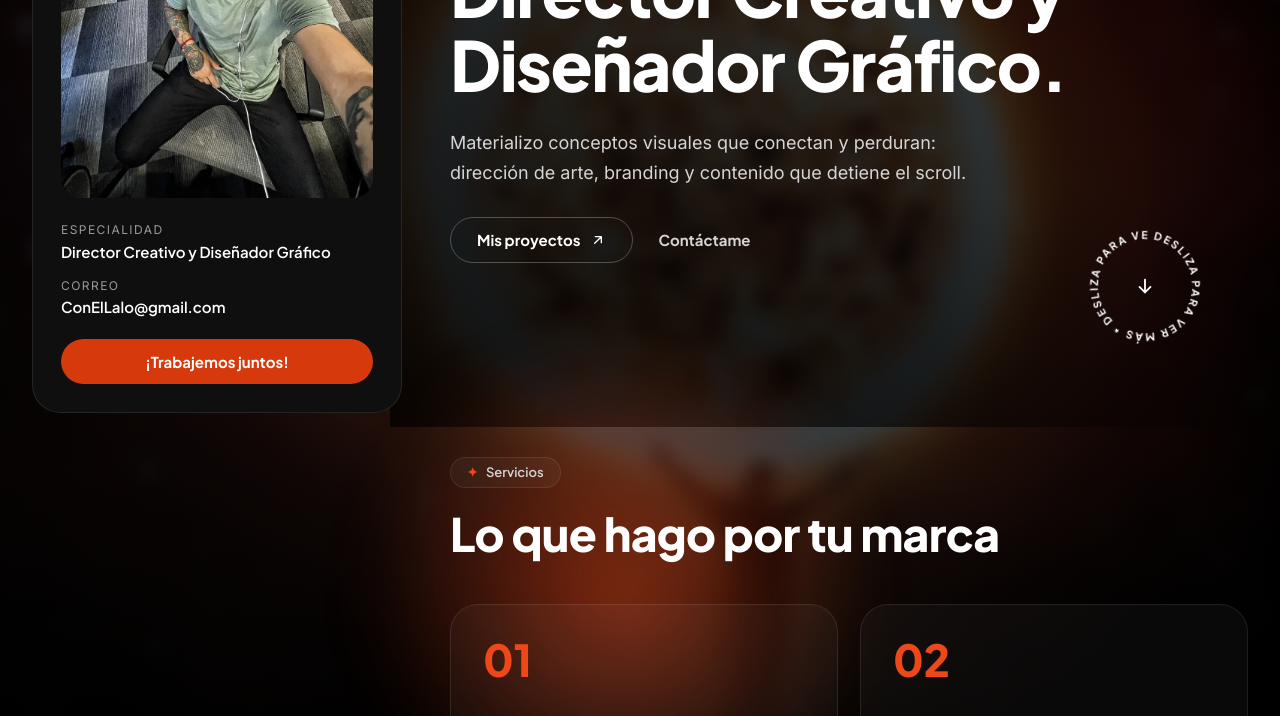
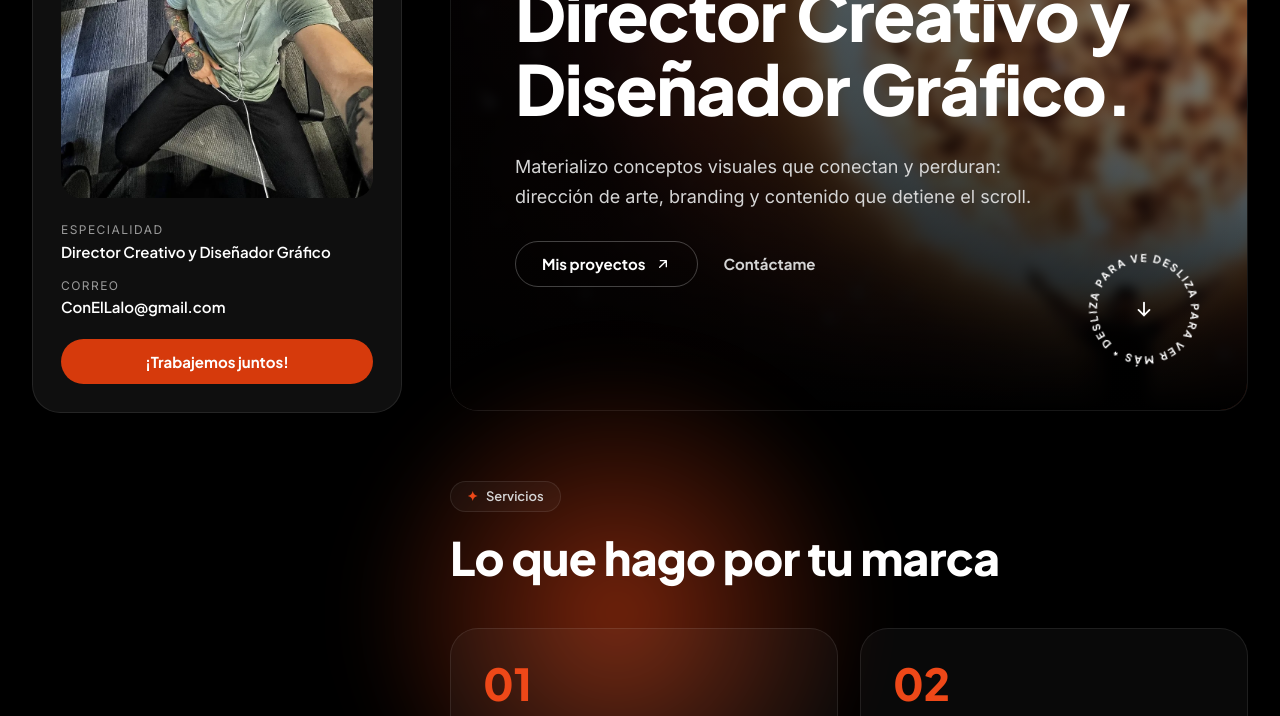
Before and after one commit to Angelrico247/portafolio-lalo, a plain HTML site: page index.html in a window 1280 px wide. Shown: the part 355-1071 px from the top of the page. Drawn offline with Linux system fonts and the light colour scheme.

Commit message:
Hero: photo only inside the first section (blurred), top-light to bottom-black gradient; bright part moved away from the title
Orange spheres stay behind the other sections. Contrast measured on the rendered hero.

Co-Authored-By: Claude Sonnet 5.5 <noreply@anthropic.com>

```diff
--- a/assets/css/lalo.css
+++ b/assets/css/lalo.css
@@ -38,21 +38,8 @@ ul { padding: 0; list-style: none; }
 }
 .skip-link:focus { top: 16px; }
 
-/* ---------- Fondo de toda la página ---------- */
-/* La foto va pegada al inicio de la página, difuminada; un degradado la lleva de clara arriba a negra abajo. */
-:root { --bg-h: min(1150px, 150vh); }
+/* ---------- Fondo ---------- */
 html, body { overflow-x: clip; }
-body { position: relative; }
-body::before {
-    content: ""; position: absolute; z-index: -2; top: -30px; left: -30px; right: -30px;
-    height: calc(var(--bg-h) + 30px);
-    background: url("../img/hero-bg.webp") center top / cover no-repeat;
-    filter: blur(9px);
-}
-body::after {
-    content: ""; position: absolute; z-index: -1; top: 0; left: 0; right: 0; height: var(--bg-h);
-    background: linear-gradient(180deg, rgba(0, 0, 0, .18) 0%, rgba(0, 0, 0, .55) 42%, #000 100%);
-}
 
 /* Esferas naranjas difuminadas detrás de cada sección (dos por sección, en lados alternos). */
 .section { position: relative; isolation: isolate; }
@@ -160,15 +147,25 @@ body::after {
 
 /* ---------- Hero ---------- */
 .hero {
-    position: relative; isolation: isolate;
+    position: relative; isolation: isolate; overflow: hidden;
     min-height: calc(100vh - 140px);
     display: flex; flex-direction: column; justify-content: center; gap: 28px;
-    padding: 90px 0 120px;
+    margin-top: 24px; padding: 90px clamp(24px, 5vw, 64px) 120px;
+    border: 1px solid var(--line); border-radius: var(--radius);
 }
-/* Sombra suave detrás del texto: la foto de fondo es clara en el centro y el texto debe leerse siempre. */
+/* La foto vive solo dentro del hero, difuminada; el degradado la lleva de clara arriba a negra abajo.
+   Un velo extra del lado izquierdo mantiene legible el título sobre la parte brillante de la foto. */
 .hero::before {
-    content: ""; position: absolute; inset: -40px -60px -40px -60px; z-index: -1; pointer-events: none;
-    background: linear-gradient(90deg, rgba(0, 0, 0, .74) 0%, rgba(0, 0, 0, .6) 60%, transparent 100%);
+    content: ""; position: absolute; inset: -24px; z-index: -2;
+    /* Más grande que la tarjeta y pegada a la izquierda: así la parte brillante del sol queda a la derecha, lejos del título. */
+    background: url("../img/hero-bg.webp") left 30% / 140% auto no-repeat;
+    filter: blur(6px);
+}
+.hero::after {
+    content: ""; position: absolute; inset: 0; z-index: -1;
+    background:
+        linear-gradient(90deg, rgba(0, 0, 0, .7) 0%, rgba(0, 0, 0, .4) 55%, transparent 100%),
+        linear-gradient(180deg, rgba(0, 0, 0, .12) 0%, rgba(0, 0, 0, .5) 55%, #000 100%);
 }
 .hero .chip { align-self: flex-start; }
 .hero__title { font: 800 clamp(2.6rem, 5.4vw, 5rem)/1.06 var(--font-title); color: var(--heading); letter-spacing: -.02em; }
@@ -300,6 +297,10 @@ body::after {
     .about__photo { max-width: 220px; }
     .section { padding: 54px 0; }
 }
+@media (max-width: 991px) {
+    .hero { padding-block: 64px 110px; }
+    .hero::after { background: linear-gradient(180deg, rgba(0, 0, 0, .55) 0%, rgba(0, 0, 0, .8) 55%, #000 100%); }
+}
 @media (max-width: 575px) {
     .section::before { width: 320px; height: 320px; right: -30%; }
     .section::after { width: 240px; height: 240px; left: -25%; }
```
